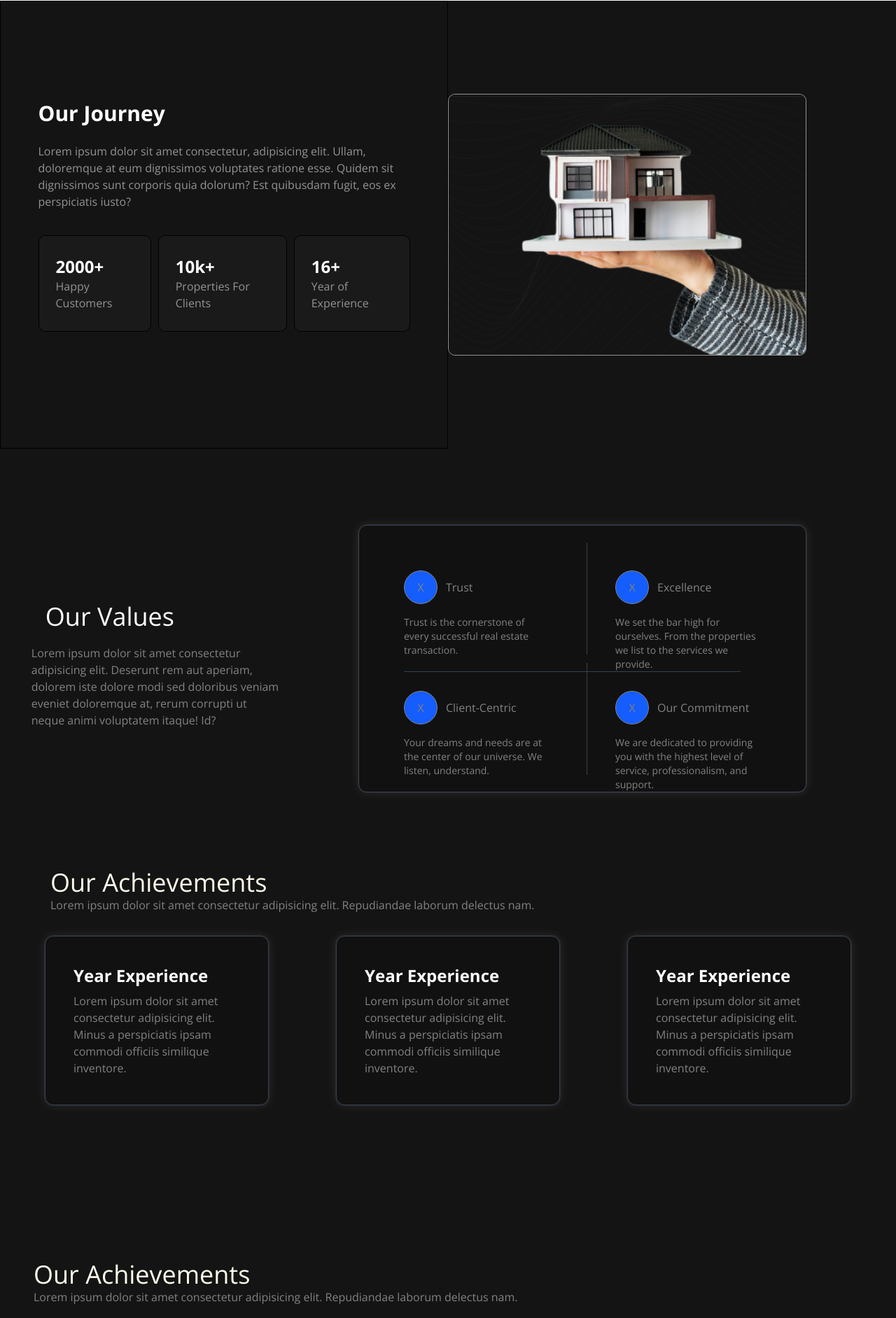
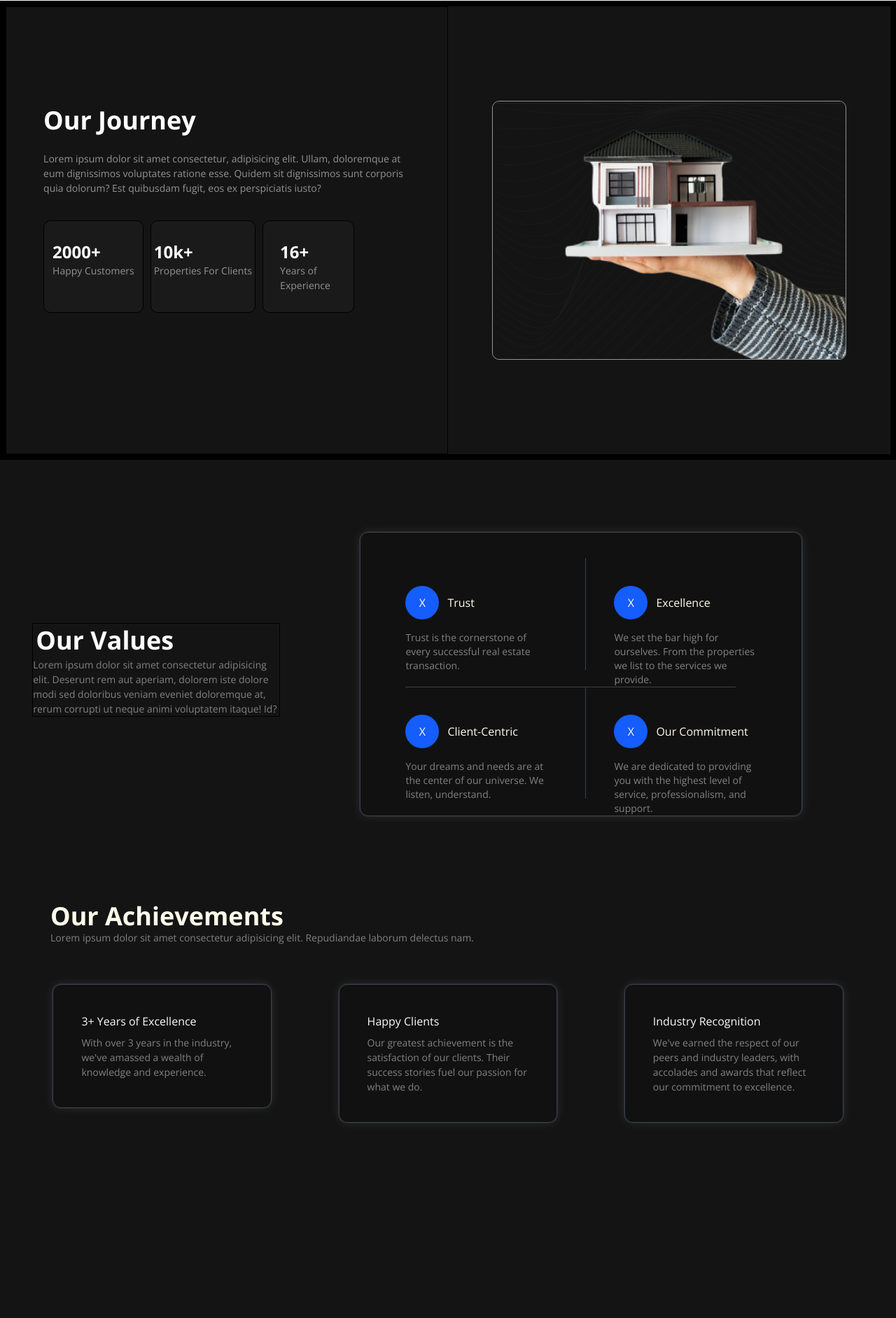
Before and after one commit to abdullahfazal1210-hub/UniwebProjectFrontend, a Next.js app: page /about in a window 1280 px wide. Shown: the part 59-1942 px from the top of the page at 70% size. Built offline with nearby package versions, Linux system fonts and the light colour scheme.

Commit message:
aboutPagedone

```diff
--- a/app/(pages)/about/page.jsx
+++ b/app/(pages)/about/page.jsx
@@ -62,54 +62,106 @@ function About() {
       desc: "We'll help you negotiate the best terms and prepare your offer. Our goal is to secure the property at the right price and on favorable terms.",
     },
   ];
+  const achievements = [
+  {
+    title: "3+ Years of Excellence",
+    desc: "With over 3 years in the industry, we've amassed a wealth of knowledge and experience.",
+  },
+  {
+    title: "Happy Clients",
+    desc: "Our greatest achievement is the satisfaction of our clients. Their success stories fuel our passion for what we do.",
+  },
+  {
+    title: "Industry Recognition",
+    desc: "We've earned the respect of our peers and industry leaders, with accolades and awards that reflect our commitment to excellence.",
+  },
+];
+const team = [
+  {
+    img: "/img/founder.jpg",
+    name: "Max Mitchell",
+    designation: "Founder",
+  },
+  {
+    img: "/img/team 1.webp",
+    name: "Sarah Johnson",
+    designation: "Chief Real Estate Officer",
+  },
+  {
+    img: "/img/team 2.png",
+    name: "David Brown",
+    designation: "Head of Property Management",
+  },
+  {
+    img: "/img/team3.jpeg",
+    name: "Michael Turner",
+    designation: "Legal Counsel",
+  },
+];
+
 
   return (
     <div className="bg-[#141414]">
       <div className="main-container  ">
-        <div className="sec-one flex ">
-          <div className="left w-[50%] border h-[80vh] p-6 flex justify-center items-center ">
-            <div className="w-[90%]  h-[60%] ">
-              <h1 className="text-3xl  font-bold  tracking- text-white">
-                Our Journey
-              </h1>
-              <p className="mt-6 text-[#939393]">
+
+
+     <div className="sec-one flex flex-col-reverse md:flex-row border-8">
+  {/* Left Content Section */}
+  <div className="left md:w-[50%] relative border md:h-[80vh] p-6 flex justify-center items-center">
+    <div className="md:w-[90%] md:h-[60%]">
+      <h1 className="md:text-4xl text-2xl font-bold text-white">Our Journey</h1>
+      <p className="mt-6 text-[14px] text-[#939393]">
         Lorem ipsum dolor sit amet consectetur, adipisicing elit. Ullam,
-                doloremque at eum dignissimos voluptates ratione esse. Quidem
-                sit dignissimos sunt corporis quia dolorum? Est quibusdam fugit,
-                eos ex perspiciatis iusto?
+        doloremque at eum dignissimos voluptates ratione esse. Quidem sit
+        dignissimos sunt corporis quia dolorum? Est quibusdam fugit, eos ex
+        perspiciatis iusto?
       </p>
-              <div className="little-cards mt-9 flex gap-2.5 ">
-                <div className="card-one p-6 py-7 border bg-[#1A1A1A] rounded-[10px] ">
-                  <h1 className="text-2xl text-white  font-bold ">2000+</h1>{" "}
-                  <p className="text-[#939393]">Happy Customers</p>
+
+      {/* Stats Cards */}
+      <div className="little-cards text-center md:text-left  mt-9 flex flex-wrap gap-2.5">
+        <div className="card-one p-3 py-7 border bg-[#1A1A1A] rounded-[10px]">
+          <h1 className="md:text-2xl text-white text-xl  font-bold">2000+</h1>
+          <p className="text-[#939393] text-[14px]">Happy Customers</p>
         </div>
-                <div className="card-two p-6 py-7 border bg-[#1A1A1A] rounded-[10px] ">
-                  <h1 className="text-2xl  text-white font-bold">10k+</h1>{" "}
-                  <p className="text-[#939393]">Properties For Clients</p>
+        <div className="card-two p-1 py-7 border bg-[#1A1A1A] rounded-[10px]">
+          <h1 className="md:text-2xl text-white  text-xl font-bold">10k+</h1>
+          <p className="text-[#939393] text-[14px]">Properties For Clients</p>
         </div>
-                <div className="card-three p-6 py-7 border bg-[#1A1A1A] rounded-[10px] ">
-                  <h1 className="text-2xl text-white  font-bold">16+</h1>{" "}
-                  <p className="text-[#939393]">Year of Experience</p>
+        <div className="card-three p-6 w-full md:w-[25%] py-7 border bg-[#1A1A1A] rounded-[10px]">
+          <h1 className="md:text-2xl text-xl text-white font-bold">16+</h1>
+          <p className="text-[#939393] text-[14px]">Years of Experience</p>
         </div>
       </div>
     </div>
   </div>
-          <div className="right w-full md:w-[50%] md:flex md:items-center">
-            <div className="main w-full pos md:w-[80%] border rounded-[10px] border-[#939393]">
+
+  {/* Right Image Section */}
+  <div className="right flex items-center justify-center w-full md:w-[50%]">
+    <div className="main w-[80%] border rounded-[10px] border-[#939393]">
       <img
-                className="w-full h-full rounded-[10px]"
+        className="w-full h-full rounded-[10px] object-cover"
         src="/img/sec-one.png"
-                alt=""
+        alt="Section Image"
       />
     </div>
   </div>
 </div>
 
-        <div className="sec-two w-[100%] h-[75vh] gap-16 flex items-center  ">
-          <div className="left w-[35%]   flex justify-center items-center">
-            <div className=" w-[80%]">
-              <h1 className="text-4xl p-5 bold text-white">Our Values</h1>
-              <p className="text-[#828282]">
+
+
+
+
+
+
+
+
+
+
+        <div className="sec-two p-2 w-[100%] md:h-[75vh] gap-16 md:flex md:items-center  ">
+          <div className="left  w-full  md:w-[35%]   flex justify-center items-center">
+            <div className=" w-[80%] me-3  border ">
+              <h1 className="md:text-4xl text-2xl p-1  font-bold  text-white">Our Values</h1>
+              <p className="text-[#828282] text-[14px]">
                 Lorem ipsum dolor sit amet consectetur adipisicing elit.
                 Deserunt rem aut aperiam, dolorem iste dolore modi sed doloribus
                 veniam eveniet doloremque at, rerum corrupti ut neque animi
@@ -118,87 +170,79 @@ function About() {
             </div>
           </div>
 
-          <div className="text-[#828282] grid grid-cols-2 gap-3 w-[50%] p-6 rounded-xl border border-gray-700 bg-[#111] shadow-[0_0_0_1px_rgba(255,255,255,0.05),_0_0_15px_rgba(255,255,255,0.1)]">
+          <div className="text-[#828282] mt-3 md:grid md:grid-cols-2 gap-3 md:w-[50%] p-6 rounded-xl border border-gray-700 bg-[#111] md:shadow-[0_0_0_1px_rgba(255,255,255,0.05),_0_0_15px_rgba(255,255,255,0.1)]">
             {card.map((des, index) => (
               <div
                 key={index}
-                className={`card p-10 h-40 ${
+                className={`card mt-3 md:p-10 md:h-40 ${
                   des.key === 2 || des.key === 4
-                    ? "border-l-1 border-gray-700"
+                    ? "md:border-l-1 md:border-gray-700"
                     : "" >= des.key === 2 || des.key === 2
-                    ? "border-b-1  border-gray-700"
+                    ? "md:border-b-1  md:border-gray-700"
                     : ""
-                }`}
+                } border-gray-700 border-b-1 md:border-0 `}
               >
                 <div className="upper-sec flex gap-3">
-                  <div className="icon border w-12 h-12 bg-blue-600 rounded-full flex items-center justify-center">
+                  <div className="icon  w-12 h-12 bg-blue-600 rounded-full flex items-center text-amber-50 justify-center">
                     {des.icon}
                   </div>
-                  <div className="Heading flex items-center justify-center">
+                  <div className="Heading flex text-amber-50 items-center justify-center">
                     {des.heading}
                   </div>
                 </div>
                 <div className="description mt-4 text-sm">{des.desc}</div>
                 <div
-                  className={`${
+                  className={` ${
                     des.key === 1
-                      ? " border-b-1  border-gray-700  w-100"
-                      : "hidden"
-                  }  w-[230%] mt-5`}
+                      ? " md:border-b-1  border-gray-700  w-100"
+                      : "md:hidden"
+                  }  md:w-[230%] mt-5`}
                 ></div>
               </div>
             ))}
           </div>
         </div>
 
-        <div className="sec-three  text-amber-50  h-[70vh]">
-          <h1 className="text-4xl ms-18">Our Achievements</h1>
-          <p className="text-[#828282] ms-18">
+        <div className="sec-three mt-8 text-amber-50  md:h-[70vh]">
+          <div className=" md:ms-18 ms-5">
+
+          <h1 className="md:text-4xl text-2xl font-bold  ">Our Achievements</h1>
+          <p className="text-[#828282] text-[14px] ">
             Lorem ipsum dolor sit amet consectetur adipisicing elit. Repudiandae
             laborum delectus nam.
           </p>
 
-          <div className="achiv-card flex  w-full justify-evenly  ">
-            <div className="card  p-8  w-[30%] ">
-              <div className=" p-10  text-[#fcfafa] rounded-xl border border-gray-700 bg-[#111] shadow-[0_0_0_1px_rgba(255,255,255,0.05),_0_0_15px_rgba(255,255,255,0.1)]  w-[100%]">
-                <h1 className="text-2xl font-bold">Year Experience</h1>
-                <p className="text-[#828282] mt-2">
-                  Lorem ipsum dolor sit amet consectetur adipisicing elit. Minus
-                  a perspiciatis ipsam commodi officiis similique inventore.
-                </p>
           </div>
-            </div>
-            <div className="card  p-8  w-[30%] ">
-              <div className=" p-10 text-[#fcfafa] rounded-xl border border-gray-700 bg-[#111] shadow-[0_0_0_1px_rgba(255,255,255,0.05),_0_0_15px_rgba(255,255,255,0.1)]  w-[100%]">
-                <h1 className="text-2xl font-bold">Year Experience</h1>
-                <p className="text-[#828282] mt-2">
-                  Lorem ipsum dolor sit amet consectetur adipisicing elit. Minus
-                  a perspiciatis ipsam commodi officiis similique inventore.
-                </p>
-              </div>
-            </div>
-            <div className="card  p-8  w-[30%] ">
-              <div className=" p-10  text-[#fcfafa] rounded-xl border border-gray-700 bg-[#111] shadow-[0_0_0_1px_rgba(255,255,255,0.05),_0_0_15px_rgba(255,255,255,0.1)]  w-[100%]">
-                <h1 className="text-2xl font-bold">Year Experience</h1>
-                <p className="text-[#828282] mt-2">
-                  Lorem ipsum dolor sit amet consectetur adipisicing elit. Minus
-                  a perspiciatis ipsam commodi officiis similique inventore.
-                </p>
-              </div>
-            </div>
+          <div className="achiv-card md:flex p-3 w-full justify-evenly  ">
+            {achievements.map((card,ind)=>(
+
+              <div key={ind} className="card mt-3 md:p-8  md:w-[30%] ">
+                <div className=" md:p-10 p-5  text-[#fcfafa] rounded-xl border border-gray-700 bg-[#111] shadow-[0_0_0_1px_rgba(255,255,255,0.05),_0_0_15px_rgba(255,255,255,0.1)]  w-[100%]">
+                  <h1 className=" ">{card.title}</h1>
+                  <p className="text-[#828282] text-[14px] mt-2">
+                   {card.desc}</p>
                 </div>
               </div>
 
-        <div className="sec-four text-amber-50 w-full min-h-screen">
-          <h1 className="text-4xl ms-12">Our Achievements</h1>
-          <p className="ms-12 text-[#828282]">
+            ))}
+            </div>
+          </div>
+
+
+        <div className="sec-four mt-8 text-amber-50 w-full md:min-h-screen">
+          <h1 className="text-2xl font-bold md:text-4xl ms-5 md:ms-12">Navigating the Estatein Experience </h1>
+          <p className="md:ms-12 ms-5 text-[14px] text-[#828282]">
             Lorem ipsum dolor sit amet consectetur adipisicing elit. Repudiandae
             laborum delectus nam.
           </p>
 
           <div className="achiv-card mt-5 grid grid-cols-1 md:grid-cols-3 gap-6 w-full px-4 md:px-12">
-            {achiveCard.map((card,index) => (
-              <div key={index} className="card w-full rounded-xl p-[1px] bg-gradient-to-b from-[#6B46C1] via-purple-500 to-transparent">
+            {achiveCard.map((card, index) => (
+              <div
+                key={index}
+                className={`card w-full ${index>2 ?`hidden md:block`:""} rounded-xl p-[1px] bg-gradient-to-b from-[#6B46C1] via-purple-500 to-transparent`}
+              >
+
                 <div className="bg-[#111] rounded-xl h-full w-full">
                   <div className="relative px-6 py-3 text-white text-sm font-medium border-b border-gray-700">
                     {card.step}
@@ -207,7 +251,7 @@ function About() {
 
                   <div className="relative p-6">
                     <div className="absolute top-0 left-0 w-full h-full rounded-xl pointer-events-none" />
-                    <h1 className="text-xl font-semibold text-white">
+                    <h1 className="text-xl  text-white">
                       {card.title}
                     </h1>
                     <p className="text-[#9ca3af] mt-3 text-sm leading-relaxed">
@@ -220,57 +264,66 @@ function About() {
           </div>
         </div>
 
-<div className="sec-five  text-amber-50 w-full min-h-screen">
-    <div className="ms-12">
-        <h1 className="text-4xl font-bold">Meet the Estain Team</h1>
-        <p className="text-gray-500">Lorem ipsum dolor sit, amet consectetur adipisicing elit. Enim quas voluptates error laudantium iusto harum sed similique .</p>
+        <div className="sec-five  text-amber-50 w-full md:min-h-screen">
+          <div className="md:ms-16 ms-5">
+            <h1 className="md:text-4xl text-2xl font-bold">Meet the Estain Team</h1>
+            <p className="text-gray-500 text-[14px]">
+              Lorem ipsum dolor sit, amet consectetur adipisicing elit. Enim
+              quas voluptates error laudantium iusto harum sed similique .
+            </p>
           </div>
 
-<div className="TeamCards w-[100%] border ">
-   <div className="card w-full  md:w-[20%] bg-[#111] rounded-xl border border-[#2c2c2c] p-6 flex flex-col items-center relative text-white">
+          <div className="TeamCards p-8  md:flex items-center justify-evenly w-[100%]  mt-20 ">
 
-  <div className="img w-full flex justify-center">
+{team.map((card,ind)=>(
+
+ <div
+  key={ind}
+  className="card mt-4 w-full md:w-[20%] h-[500px] bg-[#111] rounded-xl border border-[#2c2c2c] p-6 flex flex-col items-center relative text-white"
+>
+  {/* Fixed-height image section */}
+  <div className="img w-full h-[250px] overflow-hidden flex justify-center items-center">
     <img
-      src="/img/founder.jpg"
-      alt="Founder"
-      className="rounded-xl  w-full object-cover"
+      src={card.img}
+      alt={card.name}
+      className="rounded-xl w-full h-full object-cover"
     />
   </div>
 
+  {/* Twitter icon */}
+  <div className="twitter-icon py-3 p-2 px-5 rounded-full absolute top-[220px] left-1/2 transform -translate-x-1/2 border bg-blue-600 z-10">
+    X
+  </div>
 
-  <div className="absolute -bottom-6 flex justify-center w-full">
-    <div className="bg-[#7c3aed] w-10 h-10 rounded-full flex items-center justify-center text-white shadow-lg">
-      <i className="fab fa-twitter"></i>
+  {/* Text and input */}
+  <div className="text-center mt-10">
+    <h1 className="text-lg font-semibold">{card.name}</h1>
+    <p className="text-[#939393] text-[14px]">{card.designation}</p>
+
+    <div className="inp relative mt-3">
+      <input
+        type="text"
+        placeholder="Say Hello 👋"
+        className="p-3 pl-3 border border-gray-700 rounded-2xl w-full"
+      />
+      {/* Optional send button */}
+      <button className="border bg-blue-600 px-2.5 py-0.5 me-1 rounded-full absolute top-[8px] right-1.5">
+        X
+      </button>
+    </div>
   </div>
 </div>
 
 
-  <div className="mt-10 text-center">
-    <h1 className="text-lg font-semibold">Max Mitchell</h1>
-    <p className="text-sm text-gray-400 mt-1">Founder</p>
-  </div>
+
+))}
 
 
-  <div className="w-full mt-6">
-    <div className="flex items-center justify-between bg-[#1c1c1c] rounded-full px-4 py-2">
-      <input
-        type="text"
-        placeholder="Say Hello 👋"
-        className="bg-transparent outline-none text-white placeholder:text-gray-400 w-full"
-      />
-      <div className="bg-[#7c3aed] w-8 h-8 rounded-full flex items-center justify-center text-white ml-3">
-        <i className="fas fa-paper-plane text-sm"></i>
-      </div>
-    </div>
-  </div>
-</div>
-
-</div>
 
 
 
           </div>
-
+        </div>
       </div>
     </div>
   );
--- a/package.json
+++ b/package.json
@@ -13,9 +13,10 @@
     "class-variance-authority": "^0.7.1",
     "clsx": "^2.1.1",
     "lucide-react": "^0.542.0",
-    "next": "15.5.2",
-    "react": "19.1.0",
+    "next": "^15.5.2",
+    "react": "^19.1.0",
     "react-dom": "19.1.0",
+    "router-dom": "^3.0.3",
     "tailwind-merge": "^3.3.1"
   },
   "devDependencies": {
```
Also changed, not shown: 1 other file (tests, documents, lock files or other folders). Lines whose indentation alone changed are shown as unchanged.
